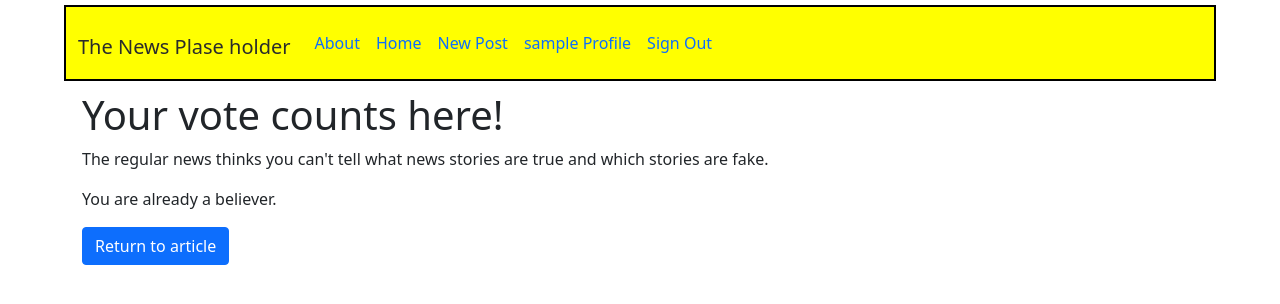
After one commit to E-Designs/NewsBlog, a Django app: page /post/believer/1 in a window 1280 px wide. The commit adds this page. Shown: the top 304 px of the page. Run offline with Django 3.2, Linux system fonts and the light colour scheme; a user stored in the database is signed in; tables that the repository leaves empty hold one stand-in row (values such as "Sample post"); data that the repository does not hold is empty.

Commit message:
Add believer/nonbeliever function.

```diff
--- a/blog/templates/blog/post_detail.html
+++ b/blog/templates/blog/post_detail.html
@@ -50,6 +50,8 @@
     {% endif %}
     <h2>{{ post.title}}</h2>
     <p>{{ post.text|linebreaksbr}}</p>
+    <a class="btn btn-primary" href="{% url 'post_believer' pk=post.pk %}">Believers: {{number_of_believers}}</a>
+    <a class="btn btn-danger" href="{% url 'post_nonbeliever' pk=post.pk %}">Nonbelievers: {{number_of_nonbelievers}}</a>
 </article>
 <article>
     <aside>
--- /dev/null
+++ b/blog/templates/blog/post_vote.html
@@ -0,0 +1,10 @@
+{% extends 'blog/base.html' %}
+
+{% block content %}
+<article>
+    <h1>Your vote counts here!</h1>
+    <p>The regular news thinks you can't tell what news stories are true and which stories are fake.</p>
+    <p>{{mesg}}</p>
+    <a class="btn btn-primary" href="{% url 'post_detail' pk=pk%}">Return to article</a>
+</article>
+{% endblock %}
--- a/blog/urls.py
+++ b/blog/urls.py
@@ -15,6 +15,8 @@ urlpatterns = [
     path('post/<int:pk>/delete', views.post_delete, name='post_delete'),
     path('post/<int:pk>/show', views.post_show, name='post_show'),
     path('post/new-comment/<int:pk>', views.new_comment, name='new_comment'),
+    path('post/believer/<int:pk>', views.post_believer, name='post_believer'),
+    path('post/nonbeliever/<int:pk>', views.post_nonbeliever, name='post_nonbeliever'),
 ]
 
 if settings.DEBUG:
--- a/blog/views.py
+++ b/blog/views.py
@@ -45,6 +45,8 @@ def post_detail(request, pk):
         'post_cat': Post.catagory_choices,
         'post_sub': Post.subject_Choices,
         'comments': comments,
+        'number_of_believers': post.number_of_believers(),
+        'number_of_nonbelievers': post.number_of_nonbelievers(),
     }
     return render(request, 'blog/post_detail.html', context)
 
@@ -143,3 +145,43 @@ def new_comment(request, pk):
 
     form = CommentForm()
     return render(request, 'blog/new_comment.html', {'form': form})
+
+@login_required
+def post_believer(request, pk):
+    post = get_object_or_404(Post, pk=pk)
+    mesg = 'Thank you for voting.'
+    #check to see if the user is already a believer
+    if post.believers.filter(id=request.user.id).exists():
+        mesg = 'You are already a believer.'
+    else: #add user to the list
+         post.believers.add(request.user)
+    #checks to see if the user is in the nonbeliever list
+    if post.nonbelievers.filter(id=request.user.id).exists():
+        post.nonbelievers.remove(request.user)
+
+    context={
+        'pk': pk,
+        'mesg': mesg
+    }
+
+    return render(request, 'blog/post_vote.html', context)
+
+@login_required
+def post_nonbeliever(request, pk):
+    post = get_object_or_404(Post, pk=pk)
+    mesg= 'Thank you for voting.'
+
+    if post.nonbelievers.filter(id=request.user.id).exists():
+        mesg = 'You are already a nonbeliever.'
+    else:
+        post.nonbelievers.add(request.user)
+
+    if post.believers.filter(id=request.user.id).exists():
+        post.believers.remove(request.user)
+
+    context={
+        'pk': pk,
+        'mesg': mesg
+    }
+
+    return render(request, 'blog/post_vote.html', context)
```
